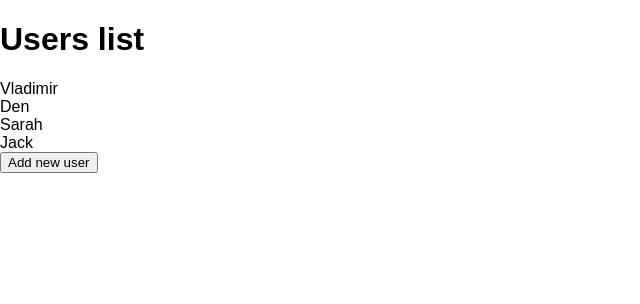
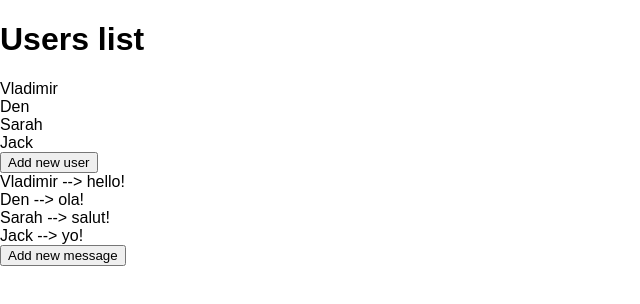
Before and after one commit to ivanovnetua/react-redux-template, a React (Create React App) app: page / in a window 1280 px wide. Shown: the top 304 px of the page, without its empty margins (0-640 px from the left). Built offline with nearby package versions, Linux system fonts and the light colour scheme.

Commit message:
refactor to bindActionCreator

```diff
--- a/src/App.js
+++ b/src/App.js
@@ -3,6 +3,7 @@ import { Provider } from 'react-redux';
 import { createStore } from 'redux';
 import rootReducer from './reducers/root-reducer';
 import UserList from './components/user-list';
+import MessagesList from './components/messages-list';
 
 let store = createStore(rootReducer);
 window.store = store;
@@ -14,6 +15,7 @@ class App extends Component {
         <div className="App">
           <h1>Users list</h1>
           <UserList></UserList>
+          <MessagesList></MessagesList>
         </div>
       </Provider>
     );
--- /dev/null
+++ b/src/actions/actions.js
@@ -0,0 +1,13 @@
+export const addNewMessageAction = (message) => {
+    return {
+        type: "ADD_NEW_MESSAGE",
+        message: message
+    }
+};
+
+export const addNewUserAction = (user) => {
+    return {
+        type: "ADD_NEW_USER",
+        user: user
+    }
+};
--- /dev/null
+++ b/src/components/messages-list.js
@@ -0,0 +1,46 @@
+import React, { Component}  from 'react';
+import { bindActionCreators } from 'redux';
+import { connect } from 'react-redux';
+import { addNewMessageAction } from '../actions/actions'
+
+class UserMessagesList extends Component {
+    getRandomMessage() {
+        return {
+            id: Date.now(),
+            sender: `user-${ Date.now() }`,
+            text: `hello-${ Date.now() }`
+        }
+    };
+
+    render() {
+        const randomMessage = this.getRandomMessage();
+
+        return (
+            <div className="user-list-component">
+                <div className="users-list">
+                    { this.props.messages.map(message => {
+                        return <div key={ message.id }>{ message.sender } --> { message.text }</div>
+                    }) }
+                </div>
+                <div>
+                    <button onClick={ () => this.props.addNewMessage(randomMessage) }> Add new message </button>
+                </div>
+            </div>
+        )
+     }
+};
+
+const mapStateToProps = (state) => {
+    return {
+        messages: state.addMessages.messages
+    }
+};
+
+const mapDispatchToProps = (dispatch) => {
+    return {
+        addNewMessage: bindActionCreators(addNewMessageAction, dispatch)
+    }
+
+};
+
+export default connect(mapStateToProps, mapDispatchToProps)(UserMessagesList);
--- a/src/components/user-list.js
+++ b/src/components/user-list.js
@@ -1,5 +1,8 @@
 import React, { Component}  from 'react';
 import { connect } from 'react-redux';
+import { bindActionCreators } from 'redux';
+import { addNewUserAction } from '../actions/actions'
+
 
 class UserList extends Component {
     getRandomUser() {
@@ -35,7 +38,7 @@ const mapStateToProps = (state) => {
 
 const mapDispatchToProps = (dispatch) => {
     return {
-        addNewUser: user => dispatch({ type: "ADD_NEW_USER", user })
+        addNewUser: bindActionCreators(addNewUserAction, dispatch)
     }
 
 };
--- /dev/null
+++ b/src/reducers/add-messages.js
@@ -0,0 +1,32 @@
+const defaultState = {
+    messages: [
+        {
+            id: 1,
+            sender: 'Vladimir',
+            text: 'hello!'
+        },
+        {
+            id: 2,
+            sender: 'Den',
+            text: 'ola!'
+        },
+        {
+            id: 3,
+            sender: 'Sarah',
+            text: 'salut!'
+        },
+        {
+            id: 4,
+            sender: 'Jack',
+            text: 'yo!'
+        },
+    ]
+};
+
+export default function addMessages(state = defaultState, action) {
+    if (action.type === 'ADD_NEW_MESSAGE') {
+        return { ...state, messages: [...state.messages, action.message] }
+    }
+
+    return state
+};
--- a/src/reducers/root-reducer.js
+++ b/src/reducers/root-reducer.js
@@ -1,6 +1,8 @@
 import { combineReducers } from "redux";
 import addUsers from "./add-users";
+import addMessages from "./add-messages";
 
 export default combineReducers({
-    addUsers
+    addUsers,
+    addMessages
 });
```
